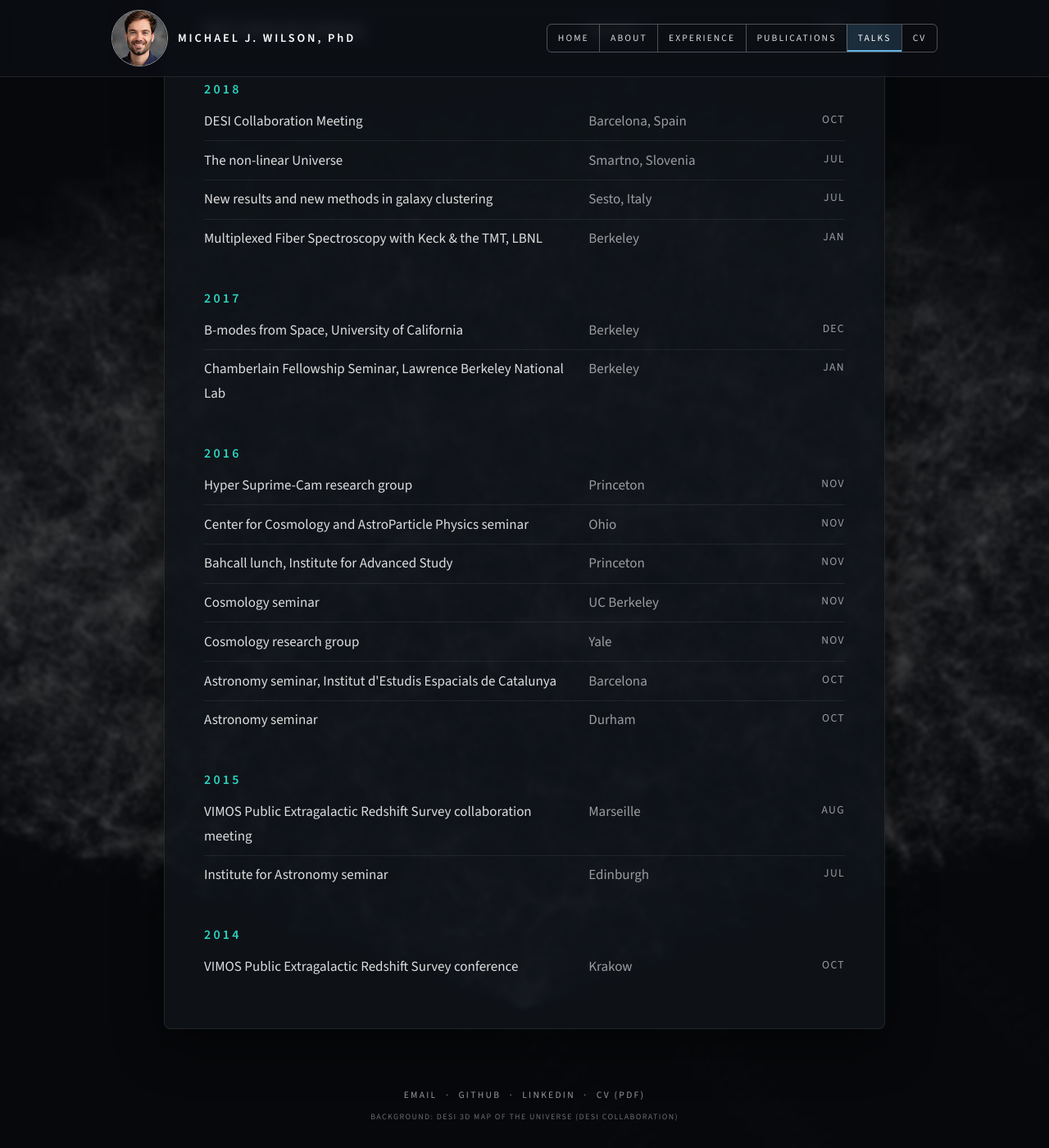
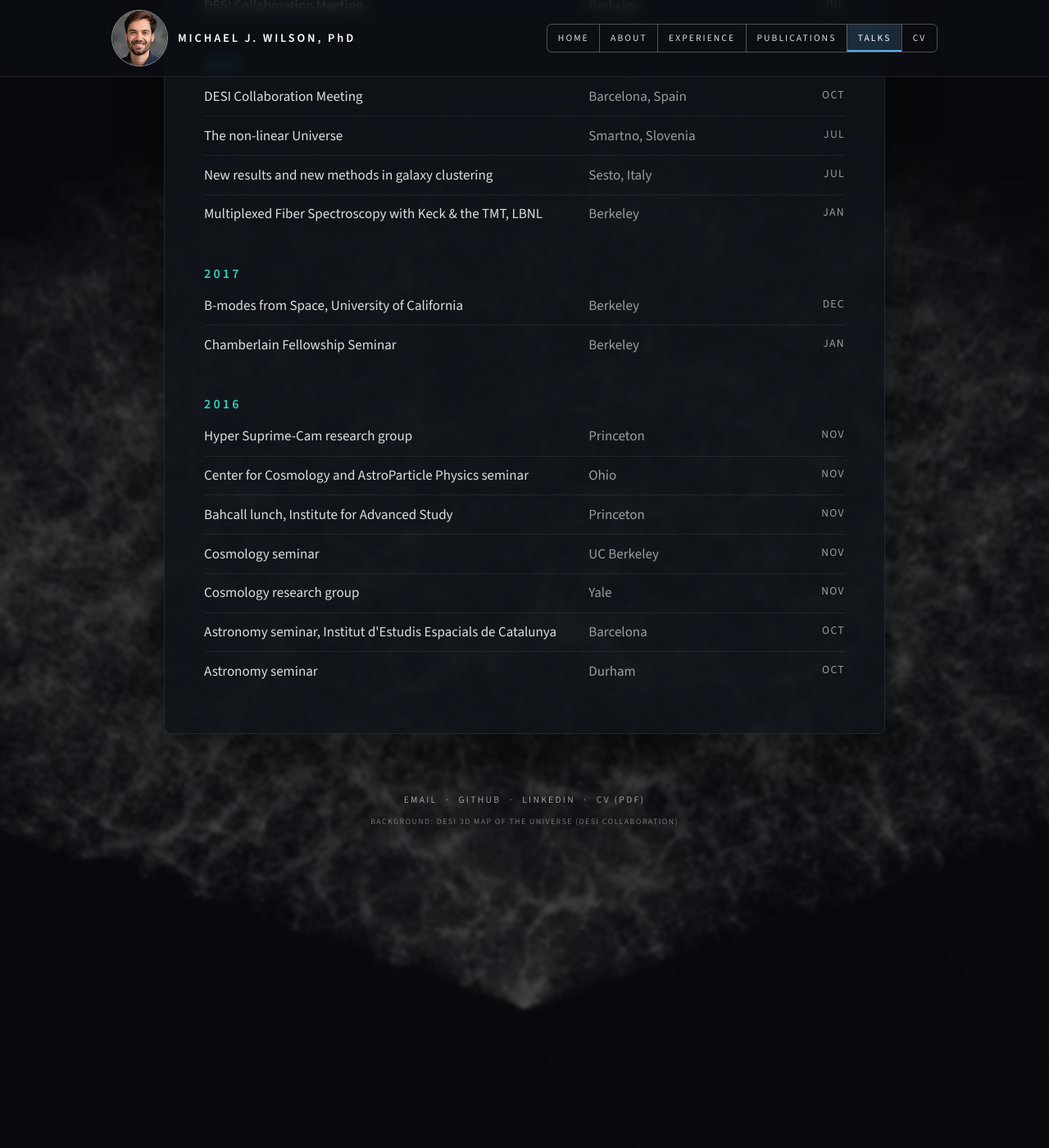
Before and after one commit to michaelJwilson/michaelJwilson.github.io, a Jekyll site: the page built from talks.md, in a window 1280 px wide and 1400 px high, scrolled down 571 px. Shown: the whole window at 82% size. Built offline with Jekyll 4.4.1, drawn with Linux system fonts in a browser that asks for light colours; some of the changed text lies outside the part shown.

Commit message:
Talks: shorter titles for two entries; drop 2014-2015
Co-Authored-By: Claude Opus 5.5 <noreply@anthropic.com>
Claude-Session: https://claude.ai/code/session_01SiHqF3nmdqJf51uy6f9hsB

```diff
--- a/_data/talks.yml
+++ b/_data/talks.yml
@@ -1,13 +1,4 @@
 # Talks, oldest first. Set invited: true to tag a talk as invited.
-- title: VIMOS Public Extragalactic Redshift Survey conference
-  place: Krakow
-  date: Oct. 2014
-- title: Institute for Astronomy seminar
-  place: Edinburgh
-  date: Jul. 2015
-- title: VIMOS Public Extragalactic Redshift Survey collaboration meeting
-  place: Marseille
-  date: Aug. 2015
 - title: Astronomy seminar
   place: Durham
   date: Oct. 2016
@@ -30,7 +21,7 @@
 - title: Hyper Suprime-Cam research group
   place: Princeton
   date: Nov. 2016
-- title: Chamberlain Fellowship Seminar, Lawrence Berkeley National Lab
+- title: Chamberlain Fellowship Seminar
   place: Berkeley
   date: Jan. 2017
   invited: true
@@ -55,7 +46,7 @@
 - title: 30th Texas Symposium on Relativistic Astrophysics
   place: Portsmouth
   date: Dec. 2019
-- title: Are we ready for the future? Berkeley Center for Cosmological Physics
+- title: Are we ready for the future?
   place: Berkeley
   date: Jan. 2020
 - title: UC Davis cosmology seminar
```
